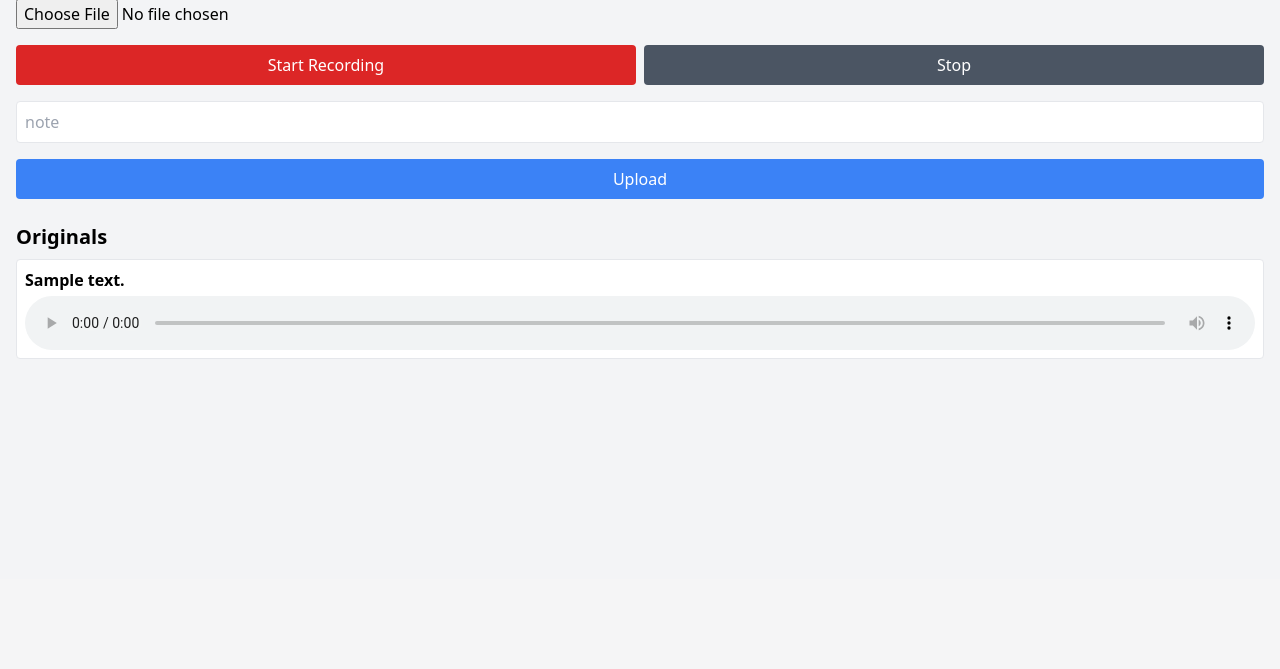
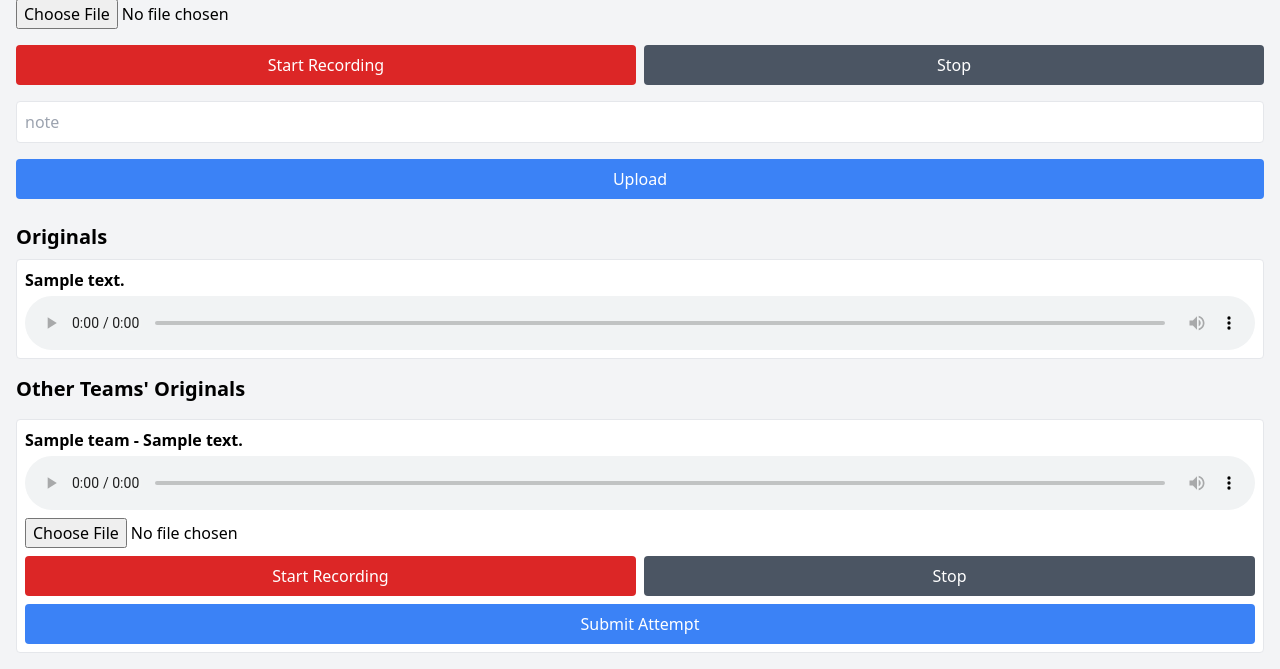
Before and after one commit to KjirvB/familySound, a FastAPI app: template templates/dashboard.html in a window 1280 px wide. Shown: the part 221-890 px from the top of the page. Before the commit the page ends 580 px from the top, so only its background shows below. Run offline with FastAPI, Linux system fonts and the light colour scheme; the template is opened without the code that fills it: most values are stand-ins (such as "Sample title", 1, 10 or a date in 2020).

Commit message:
Allow teams to attempt other recordings

```diff
--- a/app/main.py
+++ b/app/main.py
@@ -103,12 +103,14 @@ async def dashboard(request: Request, db: Session = Depends(auth.get_db)):
     if not team:
         return RedirectResponse("/login", status_code=302)
     originals = db.query(models.Original).filter_by(team_id=team.id).all()
+    others = db.query(models.Original).filter(models.Original.team_id != team.id).all()
     return templates.TemplateResponse(
         "dashboard.html",
         {
             "request": request,
             "team": team,
             "originals": originals,
+            "others": others,
             "title": "Dashboard",
             "is_jury": auth.is_jury(request),
         },
--- a/templates/dashboard.html
+++ b/templates/dashboard.html
@@ -80,4 +80,82 @@
     </li>
 {% endfor %}
 </ul>
+
+<h3 class="text-xl font-semibold my-4">Other Teams' Originals</h3>
+<ul class="space-y-4">
+{% for orig in others %}
+    <li class="border rounded p-2 bg-white">
+        <div class="mb-1 font-semibold">{{ orig.team.name }} - {{ orig.note or "Original " ~ orig.id }}</div>
+        <audio controls src="/{{ orig.filepath }}" class="w-full mb-2"></audio>
+        <form action="/attempts/{{ orig.id }}" method="post" enctype="multipart/form-data" class="attempt-form space-y-2">
+            <input type="file" name="file" accept="audio/*" capture required class="audio-input block mb-2 w-full">
+            <div class="flex space-x-2">
+                <button type="button" class="start-record flex-1 bg-red-600 text-white px-4 py-2 rounded">Start Recording</button>
+                <button type="button" class="stop-record flex-1 bg-gray-600 text-white px-4 py-2 rounded" disabled>Stop</button>
+            </div>
+            <div class="recording-indicator text-red-600 font-semibold hidden">Recording...</div>
+            <button type="submit" class="bg-blue-500 text-white px-4 py-2 rounded w-full">Submit Attempt</button>
+            <audio controls class="audio-preview w-full mt-2 hidden"></audio>
+        </form>
+    </li>
+{% endfor %}
+</ul>
+
+<script>
+    document.querySelectorAll('.attempt-form').forEach(form => {
+        const input = form.querySelector('.audio-input');
+        const preview = form.querySelector('.audio-preview');
+        const startBtn = form.querySelector('.start-record');
+        const stopBtn = form.querySelector('.stop-record');
+        const indicator = form.querySelector('.recording-indicator');
+        let recorder;
+        let chunks = [];
+
+        function update() {
+            const file = input.files[0];
+            if (file) {
+                preview.src = URL.createObjectURL(file);
+                preview.classList.remove('hidden');
+            } else {
+                preview.src = '';
+                preview.classList.add('hidden');
+            }
+        }
+
+        input.addEventListener('change', update);
+
+        startBtn.addEventListener('click', async () => {
+            try {
+                const stream = await navigator.mediaDevices.getUserMedia({ audio: true });
+                recorder = new MediaRecorder(stream);
+                chunks = [];
+                recorder.ondataavailable = e => chunks.push(e.data);
+                recorder.onstop = () => {
+                    const blob = new Blob(chunks, { type: 'audio/webm' });
+                    const file = new File([blob], 'recording.webm', { type: blob.type });
+                    const dt = new DataTransfer();
+                    dt.items.add(file);
+                    input.files = dt.files;
+                    update();
+                    indicator.classList.add('hidden');
+                };
+                recorder.start();
+                startBtn.disabled = true;
+                stopBtn.disabled = false;
+                indicator.classList.remove('hidden');
+            } catch(err) {
+                alert('Recording failed: ' + err);
+            }
+        });
+
+        stopBtn.addEventListener('click', () => {
+            if (recorder && recorder.state !== 'inactive') {
+                recorder.stop();
+                startBtn.disabled = false;
+                stopBtn.disabled = true;
+                indicator.classList.add('hidden');
+            }
+        });
+    });
+</script>
 {% endblock %}
```
Also changed, not shown: README.md.
